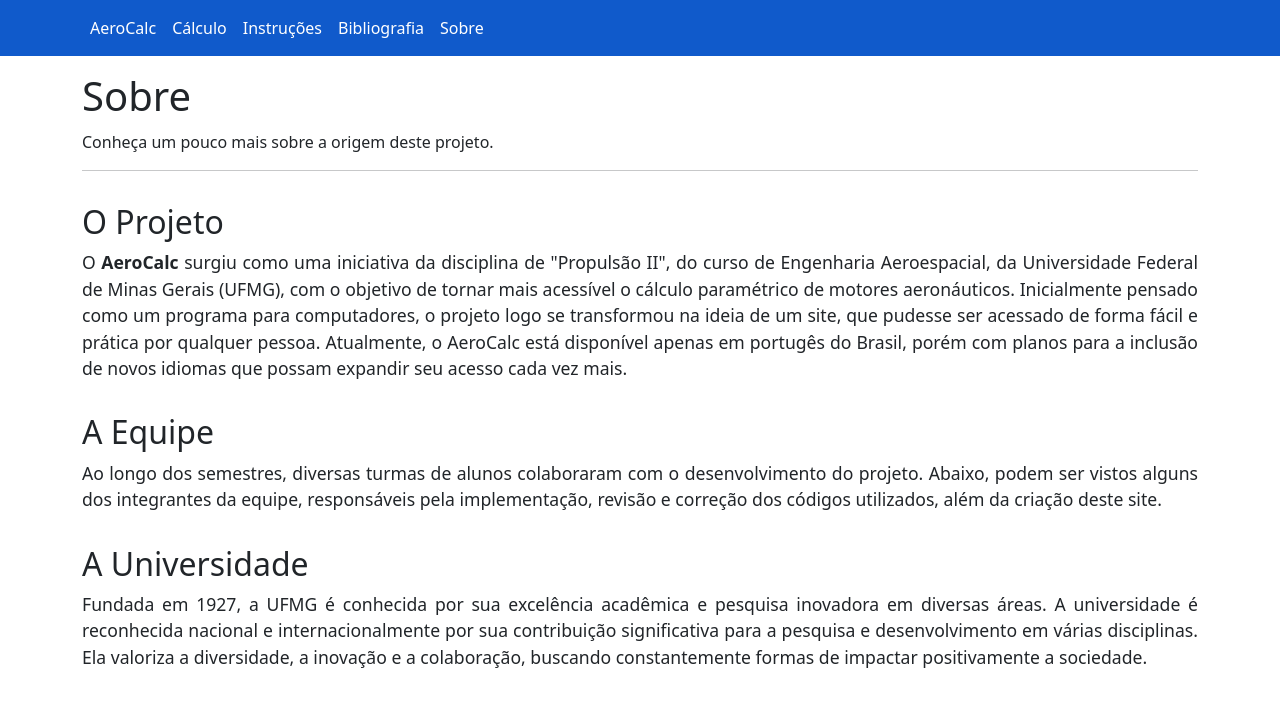
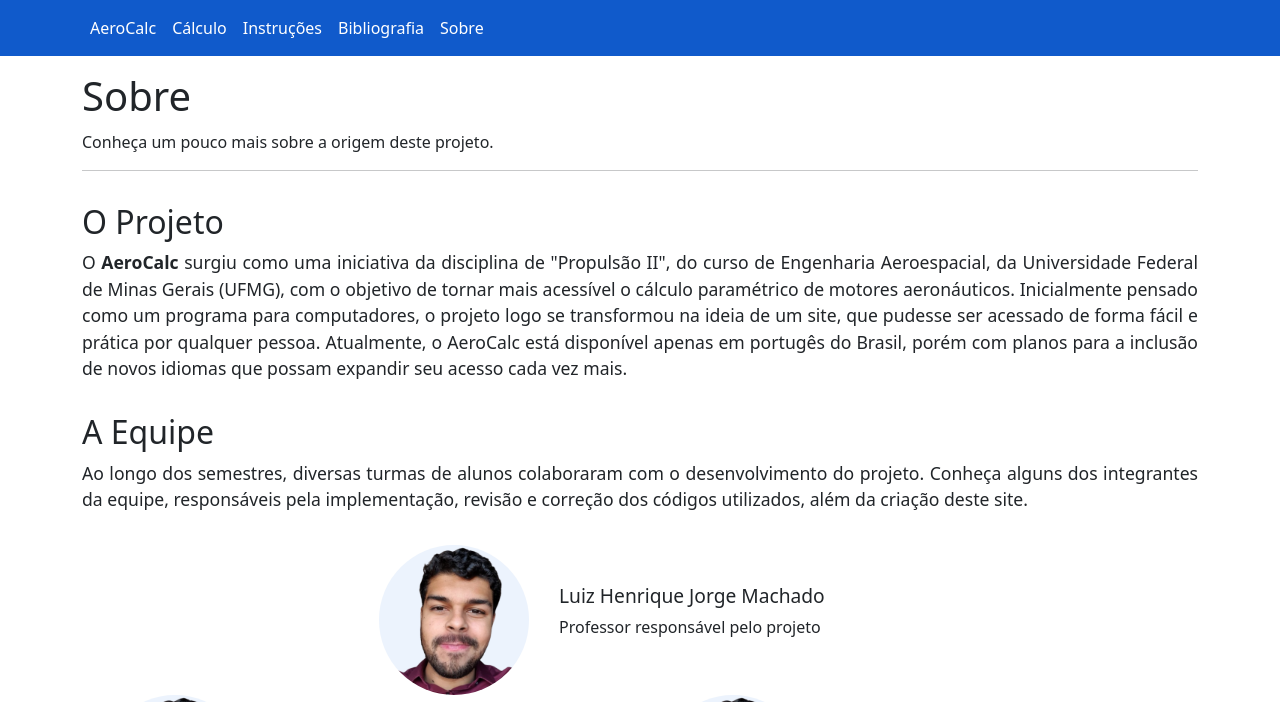
Before and after one commit to DiurD/Projeto-de-Propuls-o-II, a Django app: page /sobre in a window 1280 px wide. Shown: the top 702 px of the page. Run offline with Django 4.2, Linux system fonts and the light colour scheme; grey boxes are pictures that could not be loaded.

Commit message:
Seção de pessoas da equipe

```diff
--- a/AircraftEngines/app_motores_de_aeronaves/static/CSS/index.css
+++ b/AircraftEngines/app_motores_de_aeronaves/static/CSS/index.css
@@ -120,3 +120,19 @@
 	border-radius: 16px;
 	width: 80%;
 }
+
+.imagem-professor{
+	border-radius: 50%;
+	width: 150px;
+}
+
+.texto-equipe{
+	display: flex;
+	flex-direction: column;
+	justify-content: center;
+}
+
+.nome-sobre{
+	font-weight: 500;
+	font-size: 1.2rem;
+}
--- a/AircraftEngines/app_motores_de_aeronaves/templates/Site_arquivos/sobre.html
+++ b/AircraftEngines/app_motores_de_aeronaves/templates/Site_arquivos/sobre.html
@@ -39,27 +39,42 @@
 			computadores, o projeto logo se transformou na ideia de um site, que pudesse ser acessado de forma fácil e prática por qualquer pessoa. Atualmente, o AeroCalc está
 			disponível apenas em portugês do Brasil, porém com planos para a inclusão de novos idiomas que possam expandir seu acesso cada vez mais.</p>
 			<h2>A Equipe</h2>
-			<p class="Texto-sobre">Ao longo dos semestres, diversas turmas de alunos colaboraram com o desenvolvimento do projeto. Abaixo, podem ser vistos alguns dos integrantes da equipe, responsáveis
+			<p class="Texto-sobre">Ao longo dos semestres, diversas turmas de alunos colaboraram com o desenvolvimento do projeto. Conheça alguns dos integrantes da equipe, responsáveis
 			pela implementação, revisão e correção dos códigos utilizados, além da criação deste site.
 			</p>
-			<!-- <section>
-				<div class="container-imagem">
-					<img src="{% static 'images/Vinicius-sobre.png' %}" class="imagem-professor" alt="">
-				</div>
-
+			<section>
 				<div class="container">
 					<div class="row linha-sobre">
-						<div class="col imagem-sobre">
-							<img src="{% static 'images/Vinicius-sobre.png' %}" alt="">
+						<div class="col-3">
 						</div>
-						<div class="col-9 informacoes">
-							<div>
-								<h2 class="nomeEquipe">Elements of Gas Turbine Propulsion</h2>
-								<h3 class="Funcao">Jack D. Mattingly</h3>
-							</div>
+						<div class=" col-2 container-imagem">
+							<img src="{% static 'images/Vinicius-sobre.png' %}" class="imagem-professor" alt="">
+						</div>
+						<div class="col-4 texto-equipe">
+							<h3 class="nome-sobre">Luiz Henrique Jorge Machado</h3>
+							<p>Professor responsável pelo projeto</p>
+						</div>
+						<div class="col-3">
 						</div>
 					</div>
-			</section> -->
+					<div class="row linha-sobre">
+						<div class=" col-2 container-imagem">
+							<img src="{% static 'images/Vinicius-sobre.png' %}" class="imagem-professor" alt="">
+						</div>
+						<div class="col-4 texto-equipe">
+							<h3 class="nome-sobre">Nome</h3>
+							<p>Função</p>
+						</div>
+						<div class=" col-2 container-imagem">
+							<img src="{% static 'images/Vinicius-sobre.png' %}" class="imagem-professor" alt="">
+						</div>
+						<div class="col-4 texto-equipe">
+							<h3 class="nome-sobre">Nome</h3>
+							<p>Função</p>
+						</div>
+					</div>
+				</div>
+			</section>
 			<h2>A Universidade</h2>
 			<p class="Texto-sobre">Fundada em 1927, a UFMG é conhecida por sua excelência acadêmica e pesquisa inovadora em diversas áreas. A universidade é reconhecida nacional e internacionalmente
 			por sua contribuição significativa para a pesquisa e desenvolvimento em várias disciplinas. Ela valoriza a diversidade, a inovação e a colaboração, buscando constantemente formas de impactar positivamente a sociedade.</p>
```
Also changed, not shown: AircraftEngines/app_motores_de_aeronaves/static/images/Vinicius-sobre.png.
